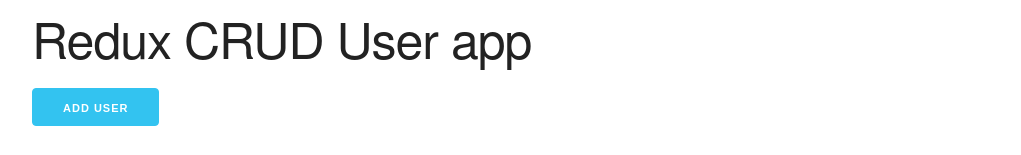
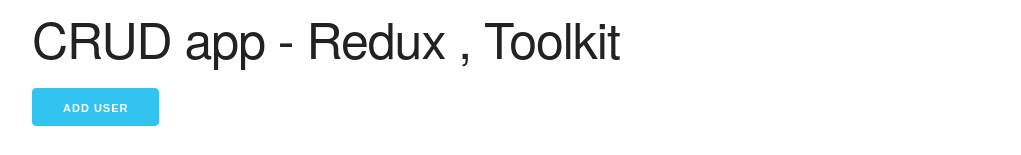
Before and after one commit to saiprakashk-387/CRUD-React, a React (Create React App) app: page / in a window 1280 px wide. Shown: the top 155 px of the page, without its empty margins (128-1149 px from the left). Built offline with nearby package versions, Linux system fonts and the light colour scheme; no server answers.

Commit message:
UI Component

```diff
--- a/src/features/users/UserList.jsx
+++ b/src/features/users/UserList.jsx
@@ -16,7 +16,7 @@
   return (
     <div className="container">
       <div className="row">
-        <h1>Redux CRUD User app</h1>
+        <h1>CRUD app - Redux , Toolkit</h1>
       </div>
       <div className="row">
         {/* <div className="two columns">
```
Also changed, not shown: 1 other file (tests, documents, lock files or other folders).
